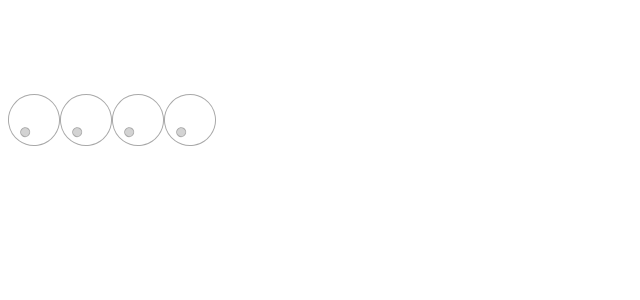
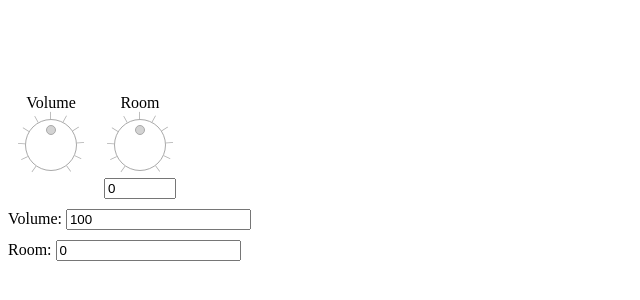
Before and after one commit to neimheadh/vue-potentiometer, a Vue app: page / in a window 1280 px wide. Shown: the part 114-414 px from the top of the page, without its empty margins (0-640 px from the left). Built offline with nearby package versions, Linux system fonts and the light colour scheme.

Commit message:
Potentiometer integration

```diff
--- a/package.json
+++ b/package.json
@@ -10,6 +10,8 @@
   },
   "dependencies": {
     "core-js": "^2.6.5",
+    "node-sass": "^4.12.0",
+    "sass-loader": "^7.1.0",
     "vue": "^2.6.10"
   },
   "devDependencies": {
--- a/src/App.vue
+++ b/src/App.vue
@@ -1,9 +1,30 @@
 <template>
   <div id="app">
-    <Potentiometer />
-    <Potentiometer />
-    <Potentiometer />
-    <Potentiometer />
+    <div class="app--potentiometers">
+      <div class="app--potentiometer">
+        <div class="app--potentiometer--title">
+          Volume
+        </div>
+        <Potentiometer v-model.number="volume" name="volume" :min="0" :max="200" />
+      </div>
+      <div class="app--potentiometer">
+        <div class="app--potentiometer--title">
+          Room
+        </div>
+        <Potentiometer v-model.number="room" name="room" display-input />
+      </div>
+    </div>
+
+    <form class="app--form">
+      <label>
+        Volume:
+        <input v-model.number="volume" type="number" />
+      </label>
+      <label>
+        Room:
+        <input v-model.number="room" type="number" />
+      </label>
+    </form>
   </div>
 </template>
 
@@ -11,7 +32,13 @@
 import Potentiometer from './components/Potentiometer.vue';
 
 export default {
-  components: { Potentiometer }
+  components: { Potentiometer },
+  data() {
+    return {
+      room: 0,
+      volume: 100,
+    }
+  }
 }
 </script>
 
@@ -19,4 +46,15 @@ export default {
 #app {
   padding-top: 200px;
 }
+.app--potentiometer {
+  padding: 0 10px;
+  text-align: center;
+}
+.app--potentiometers {
+  display: flex;
+}
+.app--form label {
+  display: block;
+  margin: 10px 0;
+}
 </style>
--- a/src/components/Potentiometer.vue
+++ b/src/components/Potentiometer.vue
@@ -1,10 +1,15 @@
 <template>
-  <div class="potentiometer--container">
-    <div class="potentiometer--button" v-on:mousedown="drag"></div>
-    <input type="number" v-bind:class="{
+  <div class="potentiometer">
+    <div class="potentiometer--container" :title="dataTitle">
+      <ul class="potentiometer--surround">
+          <li class="potentiometer--surround--mark" v-for="v in marks" :key="v" :title="v" :style="getMarkStyle(v)"></li>
+      </ul>
+      <div class="potentiometer--button" @mousedown="drag"></div>
+    </div>
+    <input type="number" :class="{
         'potentiometer--input': true,
         'potentiometer--input-hidden': !displayInput
-    }" v-model="dataValue" />
+    }" v-model="dataValue" v-on="$listeners" />
   </div>
 </template>
 
@@ -15,11 +20,13 @@ export default {
     return {
       button: undefined,
       dataValue: 0,
+      dataTitle: undefined,
       dragged: false,
       dragY: 0,
       input: undefined,
-      minimalDeg: 0,
-      maximalDeg: 359,
+      minDeg: 0,
+      maxDeg: 359,
+      marks: [],
     }
   },
   created() {
@@ -33,24 +40,42 @@ export default {
   mounted() {
     this.button = this.$el.getElementsByClassName('potentiometer--button')[0];
     this.input = this.$el.getElementsByClassName('potentiometer--input')[0];
-    this.minimalDeg = this.lowValueGap * 360;
-    this.maximalDeg = 360 - this.lowValueGap * 360 - this.minimalDeg;
-    this.input.min = this.minimal;
-    this.input.max = this.maximal;
+    this.minDeg = this.lowValueGap * 360;
+    this.maxDeg = 360 - this.lowValueGap * 360;
+    this.input.min = this.min;
+    this.input.max = this.max;
     this.dataValue = this.value;
+    this.dataTitle = this.title;
+
+    for (let i = this.min; i <= this.max; i += this.markStep) {
+      this.marks.push(i);
+    }
+
     this.refresh();
   },
   props: {
     displayInput: { type: Boolean, default: () => false },
-    minimal: { type: Number, default: () => 0 },
-    maximal: { type: Number, default: () => 254 },
+    min: { type: Number, default: () => -100 },
+    markStep: { type: Number, default: () => 20 },
+    max: { type: Number, default: () => 100 },
+    name: { type: String, default: () => undefined },
     lowValueGap: { type: Number, default: () => 0.1 },
     value: { type: Number, default: () => 0 },
+    title: undefined,
   },
   methods: {
     drag(e) {
       this.dragged = true;
       this.dragY = e.clientY;
+    },
+    getDegree(val) {
+      return (val - this.min) * (this.maxDeg - this.minDeg) / (this.max - this.min) + this.minDeg;
+    },
+    getMarkStyle(val) {
+      return `transform: rotate(${this.getDegree(val) - 90}deg)`;
+    },
+    handleDataChange() {
+      this.$emit('input', this.dataValue);
     },
     leave() {
       if (this.dragged) {
@@ -59,26 +84,39 @@ export default {
     },
     move(e) {
       if (this.dragged) {
+        e.preventDefault();
+        e.stopPropagation();
         let v = this.dragY - e.clientY;
-        this.dataValue = v < this.minimal ? this.minimal : v > this.maximal ? this.maximal : v;
+        this.dataValue = v < this.min ? this.min : v > this.max ? this.max : v;
       }
     },
     refresh() {
-      let d = this.minimalDeg + this.dataValue * (this.maximalDeg / this.maximal);
-      this.button.style.transform = `rotate(${d}deg)`;
+      this.button.style.transform = `rotate(${this.getDegree(this.dataValue)}deg)`;
+
+      if (this.title === undefined) {
+          this.dataTitle = this.dataValue;
+      }
+
+      this.handleDataChange();
     }
   },
   watch: {
     dataValue() {
       this.refresh();
+    },
+    value() {
+      this.dataValue = this.value;
     }
   }
 }
 </script>
 
-<style>
+<style lang="scss">
 .potentiometer--container {
   display: inline-block;
+  padding: 7px;
+  position: relative;
+  text-align: left;
 }
 .potentiometer--button {
   border: 1px solid darkgray;
@@ -87,9 +125,10 @@ export default {
   display: inline-block;
   min-height: 50px;
   min-width: 50px;
+  padding: 0;
   position: relative;
-}
-.potentiometer--button::after {
+
+  &:after {
     background-color: lightgray;
     border: 1px solid darkgray;
     border-radius: 100%;
@@ -100,8 +139,34 @@ export default {
     min-width: 8px;
     position: relative;
   }
+}
+.potentiometer--input {
+  display: block;
+}
 .potentiometer--input-hidden {
   position: absolute;
   visibility: hidden;
 }
+.potentiometer--surround {
+  margin: 0;
+  padding: 0;
+}
+.potentiometer--surround--mark {
+  font-size: 14px;
+  line-height: 0;
+  list-style: none;
+  padding: 50% 0 0 0;
+  position: absolute;
+  height: 50%;
+  left: 0;
+  top: 0;
+  width: 100%;
+
+  &:before {
+    color: darkgray;
+    content: '_';
+    position: absolute;
+    margin-top: -5px;
+  }
+}
 </style>
```
Also changed, not shown: 1 other file (tests, documents, lock files or other folders). Lines whose indentation alone changed are shown as unchanged.
